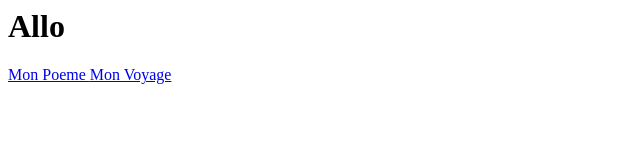
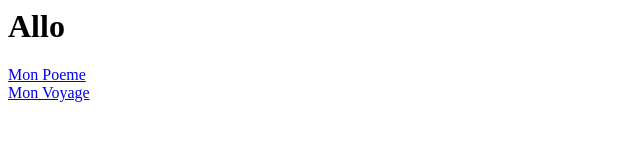
Before and after one commit to daviddegrandpre/daviddegrandpre.github.io, a plain HTML site: page index.html in a window 1280 px wide. Shown: the whole page, without its empty margins (0-640 px from the left). Drawn offline with Linux system fonts and the light colour scheme.

Commit message:
Update index.html

```diff
--- a/index.html
+++ b/index.html
@@ -1,3 +1,3 @@
 <h1> Allo </h1>
-<a href="poeme.html">Mon Poeme </a>
+<a href="poeme.html">Mon Poeme </a> <br>
 <a href="voyage.html">Mon Voyage </a>
```
